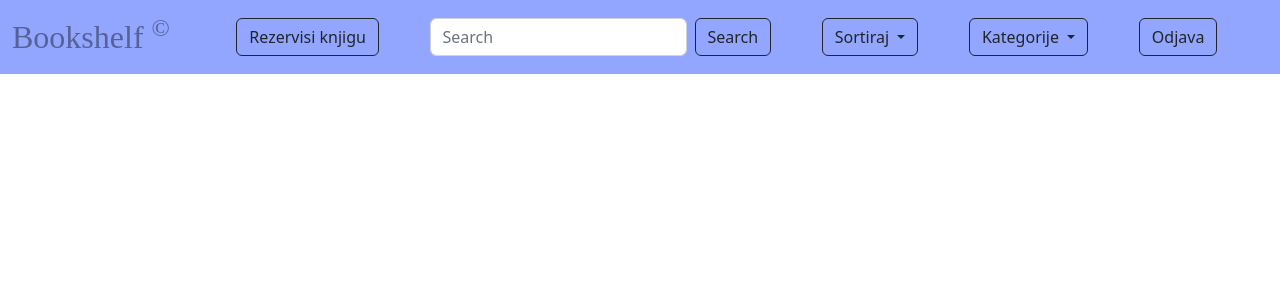
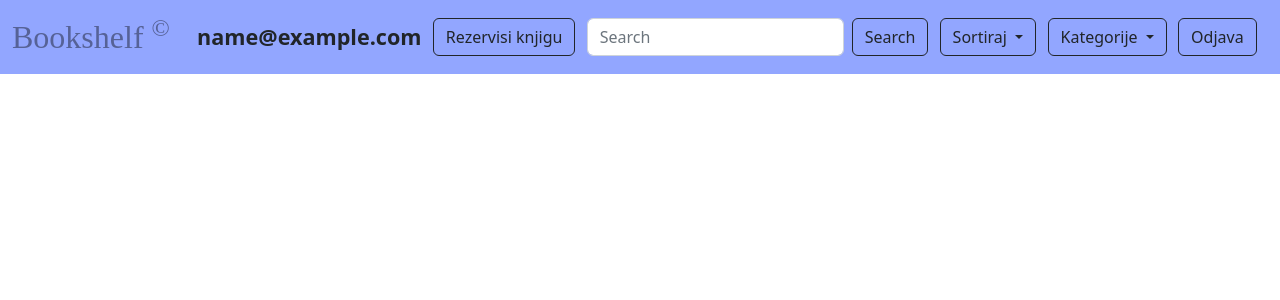
Before and after one commit to index-oo7/bookshelf, a PHP site: page /indexUser.php in a window 1280 px wide. Shown: the top 300 px of the page. Run offline with PHP 8.4, Linux system fonts and the light colour scheme; the visitor is signed in with stand-in values (Sample User, id 1); data that the repository does not hold is empty.

Commit message:
Add session and permissions to access

```diff
--- a/index.php
+++ b/index.php
@@ -24,9 +24,11 @@
             <div class="container-fluid">
 
                 <!-- logo -->
-                    <a id="logo" class="navbar-brand fa-fade" href="indexUser.php">Bookshelf <sup>©</sup></a>
+                    <a id="logo" class="navbar-brand fa-fade" href="index.php">Bookshelf <sup>©</sup></a>
 
                 <div class="collapse navbar-collapse justify-content-evenly" id="navbarSupportedContent">
+
+                    <p class="ime">Gost</p>
 
                     <!-- pretraga -->
                         <form class="d-flex" role="search" id="pretraga">
@@ -54,7 +56,7 @@
 
                     <!-- prijava -->
                         <form method="post">
-                            <a href="./login/login.php"><button name="prijava" id="prijava" type="submit" class="btn btn-outline-dark">Odjava</button></a>
+                            <a href="login/login.php"><button type="button" name="prijava" id="prijava" class="btn btn-outline-dark">Prijava</button></a>
                         </form>
                 </div>
             </div>
--- a/indexUser.php
+++ b/indexUser.php
@@ -1,3 +1,9 @@
+<?php
+    session_start();
+    if($_SESSION['uloga'] != '3'){
+        header("Location: ./login/login.php");
+    }
+?>
 <!DOCTYPE html>
 <html lang="en">
 <head>
@@ -27,6 +33,8 @@
                     <a id="logo" class="navbar-brand fa-fade" href="indexUser.php">Bookshelf <sup>©</sup></a>
 
                 <div class="collapse navbar-collapse justify-content-evenly" id="navbarSupportedContent">
+
+                    <p class="ime"><?php echo $_SESSION['korime'];?></p>
 
                     <!-- rezervacija knjige -->
                         <button name="btnRezervisiKnjigu" id="btnRezervisiKnjigu" type="button" class="btn btn-outline-dark">Rezervisi knjigu</button>
--- a/style.css
+++ b/style.css
@@ -46,3 +46,11 @@
     text-decoration: none;
     color: var(--warning);
   }
+
+
+  .ime{
+    font-size: larger;
+    font-weight: bolder;
+    margin-top: 5px;
+    margin-bottom: 5px;
+  }
```
Also changed, not shown: Login/Login.php (+5 -3 lines), indexAdmin.php (+9 -0 lines), indexBibliotekar.php (+9 -0 lines).
